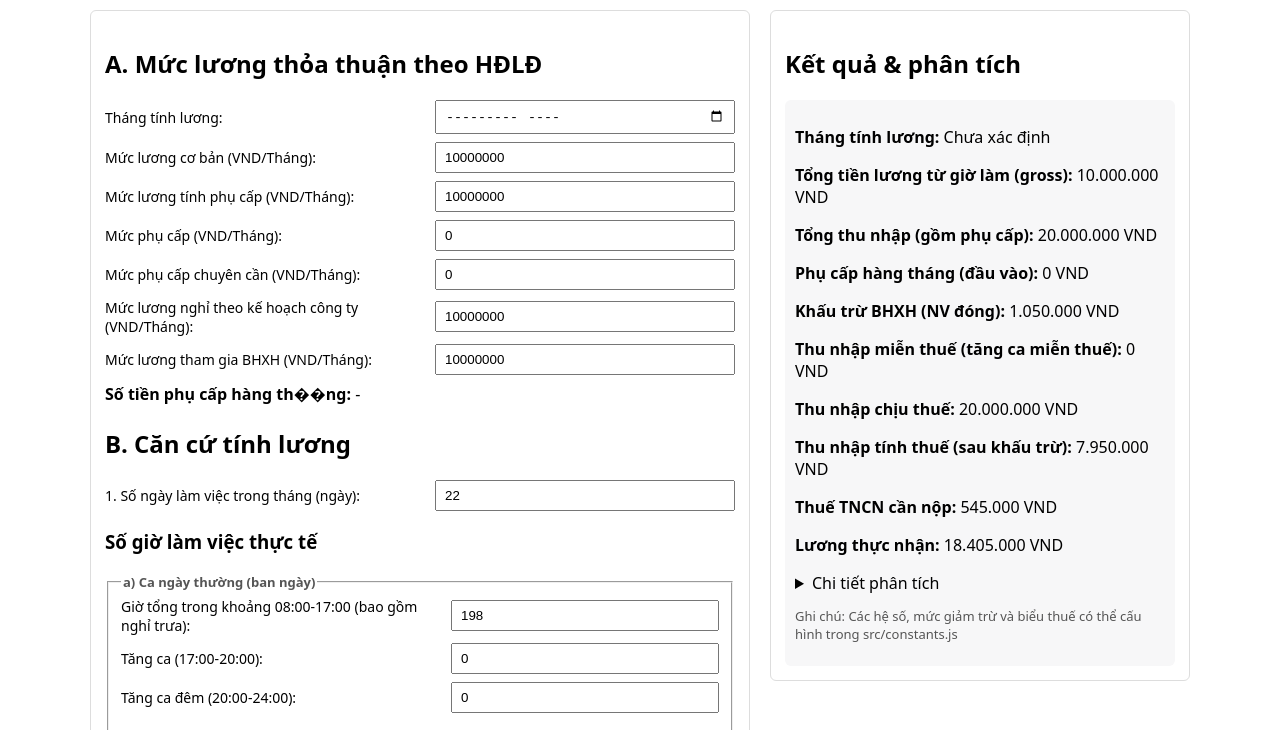
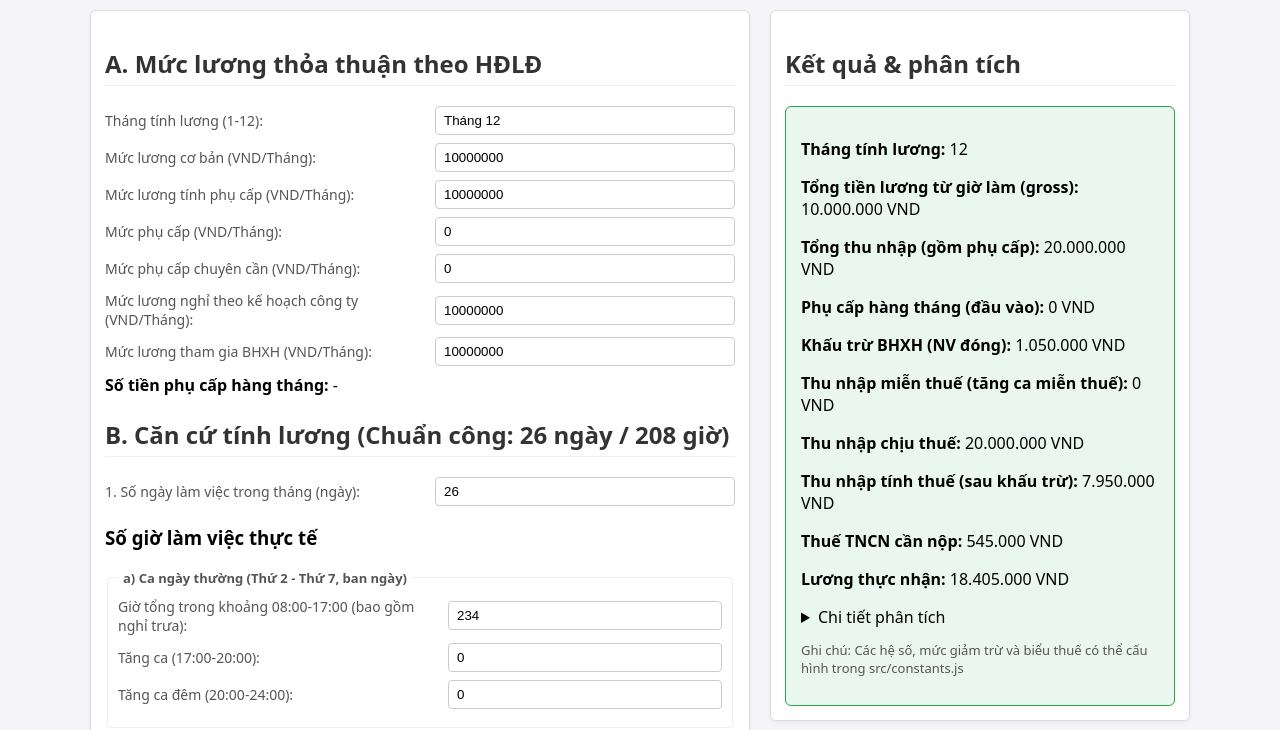
Before and after one commit to tudn1986/vnhr, a plain HTML site: page index.html in a window 1280 px wide. Shown: the part 118-848 px from the top of the page. Drawn offline with Linux system fonts and the light colour scheme.

Commit message:
update công thức1

```diff
--- a/index.html
+++ b/index.html
@@ -5,18 +5,23 @@
   <meta name="viewport" content="width=device-width,initial-scale=1">
   <title>VNHR — Công Cụ Tính Lương (Modular)</title>
   <style>
-    body { font-family: system-ui, -apple-system, "Segoe UI", Roboto, "Helvetica Neue", Arial; padding: 20px; max-width: 1100px; margin: auto; }
-    h1 { margin-bottom: 6px; }
-    h2 { margin-top: 22px; }
+    body { font-family: system-ui, -apple-system, "Segoe UI", Roboto, "Helvetica Neue", Arial; padding: 20px; max-width: 1100px; margin: auto; background-color: #f4f4f9; }
+    h1 { margin-bottom: 6px; color: #0056b3; }
+    h2 { margin-top: 22px; color: #333; border-bottom: 1px solid #eee; padding-bottom: 5px; }
     .grid { display: grid; grid-template-columns: 1fr 420px; gap: 20px; align-items: start; }
-    .card { border: 1px solid #ddd; padding: 14px; border-radius: 6px; background: #fff; }
+    .card { border: 1px solid #ddd; padding: 14px; border-radius: 6px; background: #fff; box-shadow: 0 2px 4px rgba(0,0,0,0.05); }
     .input-row { display:flex; gap:10px; margin-bottom:8px; align-items:center; }
-    .input-row label { width: 320px; font-size: 14px; }
-    input[type=number], input[type=text], input[type=month] { flex:1; padding:6px 8px; }
-    button { padding: 8px 12px; margin-top: 8px; cursor: pointer; }
-    .result-box { margin-top: 12px; padding: 10px; border-radius:6px; background:#f7f7f8; }
+    .input-row label { width: 320px; font-size: 14px; color: #555; }
+    input[type=number], input[type=text], select { flex:1; padding:6px 8px; border: 1px solid #ccc; border-radius: 4px; }
+    select { appearance: none; background-color: #fff; }
+    button { padding: 8px 12px; margin-top: 8px; cursor: pointer; background-color: #007bff; color: white; border: none; border-radius: 4px; }
+    button:hover { background-color: #0056b3; }
+    .result-box { margin-top: 12px; padding: 15px; border-radius:6px; background:#e9f7ee; border: 1px solid #28a745; }
+    .result-box strong { color: #000; }
     details { margin-top:8px; }
     .small { font-size: 13px; color:#555; }
+    fieldset { border: 1px solid #eee; padding: 10px; margin-bottom: 15px; border-radius: 4px; }
+    legend { font-weight: bold; padding: 0 5px; color: #333; }
   </style>
 </head>
 <body>
@@ -27,7 +32,23 @@
     <div>
       <div class="card">
         <h2>A. Mức lương thỏa thuận theo HĐLĐ</h2>
-        <div class="input-row"><label for="payMonth">Tháng tính lương:</label><input id="payMonth" type="month"></div>
+        <div class="input-row">
+            <label for="payMonth">Tháng tính lương (1-12):</label>
+            <select id="payMonth">
+                <option value="1">Tháng 1</option>
+                <option value="2">Tháng 2</option>
+                <option value="3">Tháng 3</option>
+                <option value="4">Tháng 4</option>
+                <option value="5">Tháng 5</option>
+                <option value="6">Tháng 6</option>
+                <option value="7">Tháng 7</option>
+                <option value="8">Tháng 8</option>
+                <option value="9">Tháng 9</option>
+                <option value="10">Tháng 10</option>
+                <option value="11">Tháng 11</option>
+                <option value="12" selected>Tháng 12</option>
+            </select>
+        </div>
         <div class="input-row"><label for="baseSalary">Mức lương cơ bản (VND/Tháng):</label><input id="baseSalary" type="number" value="10000000" min="0"></div>
         <div class="input-row"><label for="allowanceSalary">Mức lương tính phụ cấp (VND/Tháng):</label><input id="allowanceSalary" type="number" value="10000000" min="0"></div>
         <div class="input-row"><label for="monthlyAllowance">Mức phụ cấp (VND/Tháng):</label><input id="monthlyAllowance" type="number" value="0" min="0"></div>
@@ -35,24 +56,21 @@
         <div class="input-row"><label for="planLeaveSalary">Mức lương nghỉ theo kế hoạch công ty (VND/Tháng):</label><input id="planLeaveSalary" type="number" value="10000000" min="0"></div>
         <div class="input-row"><label for="socialSalary">Mức lương tham gia BHXH (VND/Tháng):</label><input id="socialSalary" type="number" value="10000000" min="0"></div>
 
-        <!-- Display monthly allowance amount right under salary inputs -->
         <div style="margin-top:8px; margin-bottom:10px;">
-          <strong>Số tiền phụ cấp hàng th��ng:</strong> <span id="monthlyAllowanceAmount">-</span>
+          <strong>Số tiền phụ cấp hàng tháng:</strong> <span id="monthlyAllowanceAmount">-</span>
         </div>
 
-        <h2>B. Căn cứ tính lương</h2>
-        <div class="input-row"><label for="workingDaysInMonth">1. Số ngày làm việc trong tháng (ngày):</label><input id="workingDaysInMonth" type="number" value="22" min="0"></div>
+        <h2>B. Căn cứ tính lương (Chuẩn công: 26 ngày / 208 giờ)</h2>
+        <div class="input-row"><label for="workingDaysInMonth">1. Số ngày làm việc trong tháng (ngày):</label><input id="workingDaysInMonth" type="number" value="26" min="0"></div>
 
         <h3>Số giờ làm việc thực tế</h3>
-        <!-- a. Ca ngày thường ban ngày -->
         <fieldset>
-          <legend class="small"><strong>a) Ca ngày thường (ban ngày)</strong></legend>
-          <div class="input-row"><label for="day_norm_08_17">Giờ tổng trong khoảng 08:00-17:00 (bao gồm nghỉ trưa):</label><input id="day_norm_08_17" type="number" value="198" min="0"></div>
+          <legend class="small"><strong>a) Ca ngày thường (Thứ 2 - Thứ 7, ban ngày)</strong></legend>
+          <div class="input-row"><label for="day_norm_08_17">Giờ tổng trong khoảng 08:00-17:00 (bao gồm nghỉ trưa):</label><input id="day_norm_08_17" type="number" value="234" min="0"></div>
           <div class="input-row"><label for="day_ot_17_20">Tăng ca (17:00-20:00):</label><input id="day_ot_17_20" type="number" value="0" min="0"></div>
           <div class="input-row"><label for="day_ot_20_24">Tăng ca đêm (20:00-24:00):</label><input id="day_ot_20_24" type="number" value="0" min="0"></div>
         </fieldset>
 
-        <!-- b. Ca ban đêm -->
         <fieldset>
           <legend class="small"><strong>b) Ca ban đêm</strong></legend>
           <div class="input-row"><label for="night_norm_20_22">Giờ trong khoảng 20:00-22:00:</label><input id="night_norm_20_22" type="number" value="0" min="0"></div>
@@ -63,11 +81,9 @@
           <div class="input-row"><label for="night_06_08">Giờ tăng ca (06:00-08:00):</label><input id="night_06_08" type="number" value="0" min="0"></div>
         </fieldset>
 
-        <!-- c, d -->
-        <div class="input-row"><label for="sunday_day_hours">c) Giờ làm chủ nhật (08:00-22:00):</label><input id="sunday_day_hours" type="number" value="0" min="0"></div>
-        <div class="input-row"><label for="sunday_night_hours">d) Giờ làm chủ nhật (20:00-08:00):</label><input id="sunday_night_hours" type="number" value="0" min="0"></div>
+        <div class="input-row"><label for="sunday_day_hours">c) Giờ làm chủ nhật (08:00-22:00, Hệ số 2.0):</label><input id="sunday_day_hours" type="number" value="0" min="0"></div>
+        <div class="input-row"><label for="sunday_night_hours">d) Giờ làm chủ nhật đêm (20:00-08:00, Hệ số 2.7):</label><input id="sunday_night_hours" type="number" value="0" min="0"></div>
 
-        <!-- e, f, g, h -->
         <div class="input-row"><label for="holidayDays">e) Số ngày nghỉ lễ, tết (có hưởng lương):</label><input id="holidayDays" type="number" value="0" min="0"></div>
         <div class="input-row"><label for="paidLeaveDays">f) Số ngày nghỉ phép (có hưởng lương):</label><input id="paidLeaveDays" type="number" value="0" min="0"></div>
         <div class="input-row"><label for="companyPlanLeaveDays">g) Số ngày nghỉ kế hoạch công ty:</label><input id="companyPlanLeaveDays" type="number" value="0" min="0"></div>
--- a/src/constants.js
+++ b/src/constants.js
@@ -1,9 +1,10 @@
 // Hằng số và hệ số có thể điều chỉnh tập trung ở đây.
 // Các hệ số là multiplier so với lương giờ cơ bản (1.0 = 100%).
-export const STANDARD_MONTHLY_HOURS = 176; // mặc định: 22 ngày * 8 giờ
+// Đã điều chỉnh: 26 ngày công x 8 giờ/ngày = 208 giờ
+export const STANDARD_MONTHLY_HOURS = 208; // mặc định: 26 ngày * 8 giờ
 
 export const RATE = {
-  // Ngày thường
+  // Ngày thường (Thứ 2 đến Thứ 7)
   DAY_NORMAL: 1.0,
   DAY_OT_EARLY: 1.5,
   DAY_OT_LATE: 2.1,
@@ -16,7 +17,7 @@ export const RATE = {
   NIGHT_05_06_OT: 2.1,
   NIGHT_06_08_OT: 2.1,
 
-  // Chủ nhật / ngày nghỉ
+  // Chủ nhật / ngày nghỉ (Chủ nhật là ngày nghỉ)
   SUNDAY_DAY: 2.0,
   SUNDAY_NIGHT: 2.7,
 
@@ -26,7 +27,6 @@ export const RATE = {
 };
 
 // Tỷ lệ khấu trừ BHXH (mặc định: người lao động đóng)
-// Bạn có thể chỉnh các giá trị này theo luật hiện hành
 export const INSURANCE_RATES = {
   SOCIAL: 0.08,     // BHXH NV đóng (8%)
   HEALTH: 0.015,    // BHYT NV đóng (1.5%)
@@ -34,13 +34,11 @@ export const INSURANCE_RATES = {
 };
 export const INSURANCE_TOTAL_RATE = INSURANCE_RATES.SOCIAL + INSURANCE_RATES.HEALTH + INSURANCE_RATES.UNEMPLOYMENT;
 
-// Quy định PIT / giảm trừ gia cảnh (có thể chỉnh)
+// Quy định PIT / giảm trừ gia cảnh
 export const PIT_PERSONAL_RELIEF = 11000000; // VNĐ / tháng
 export const PIT_DEPENDENT_RELIEF = 4400000; // VNĐ / người / tháng
 
-// Biểu thuế lũy tiến từng bậc (tháng) — cấu hình mặc định theo ví dụ
-// Mỗi phần tử {limit, rate} nghĩa là: bậc có giới hạn "limit" VND, thuế suất rate.
-// Dãy được áp từ nhỏ đến lớn; phần vượt bậc cuối cùng tính theo rate cuối.
+// Biểu thuế lũy tiến từng bậc (tháng)
 export const PIT_BRACKETS = [
   { limit: 5000000, rate: 0.05 },
   { limit: 10000000, rate: 0.10 },
@@ -51,9 +49,6 @@ export const PIT_BRACKETS = [
   { limit: Infinity, rate: 0.35 }
 ];
 
-// Cấu hình tăng ca miễn thuế (mặc định tắt — đặt TAX_FREE_OVERTIME_HOURS>0 để bật)
-// - TAX_FREE_OVERTIME_HOURS: số giờ tăng ca tối đa được miễn thuế
-// - TAX_FREE_OVERTIME_USE_RATE: % của tiền tăng ca (1.0 = toàn bộ tiền tăng ca miễn)
-// Lưu ý: luật thực tế có thể khác — tùy chỉnh theo chính sách công ty/luật.
-export const TAX_FREE_OVERTIME_HOURS = 0; // mặc định 0 (không miễn)
-export const TAX_FREE_OVERTIME_USE_RATE = 0.0; // 0..1
+// Cấu hình tăng ca miễn thuế (mặc định tắt)
+export const TAX_FREE_OVERTIME_HOURS = 0;
+export const TAX_FREE_OVERTIME_USE_RATE = 0.0;
--- a/src/controller.js
+++ b/src/controller.js
@@ -25,16 +25,16 @@ function readModelFromInputs() {
       if (input.type === 'number') {
         values[id] = getInputNumber(id);
       }
-      // Đối với trường tháng (text/month)
+      // Đối với trường select (payMonth) hoặc các loại input khác
       else {
         values[id] = input.value;
       }
     }
   });
 
-  // Tạo mô hình và trả về
+  // Tạo mô hình
   const model = new SalaryModel(values);
-  model.payMonth = values.payMonth || ''; // Gán lại payMonth vào model
+  model.payMonth = values.payMonth || '';
   return model;
 }
 
@@ -52,11 +52,15 @@ function recalc() {
  * Thiết lập Controller: Gắn sự kiện cho tất cả inputs
  */
 export function setupController() {
-  // 1. Gắn sự kiện 'input' để tính toán trực tiếp
+  // 1. Gắn sự kiện 'input' (cho number/text) và 'change' (cho select) để tính toán trực tiếp
   inputIds.forEach(id => {
     const input = el(id);
     if (input) {
-      input.addEventListener('input', recalc);
+      if (input.tagName === 'SELECT') {
+          input.addEventListener('change', recalc);
+      } else {
+          input.addEventListener('input', recalc);
+      }
     }
   });
 
@@ -70,7 +74,6 @@ export function setupController() {
   const resetBtn = el('resetBtn');
   if (resetBtn) {
     resetBtn.addEventListener('click', () => {
-      // Logic reset form (ví dụ: tải lại trang hoặc đặt lại giá trị mặc định)
       window.location.reload();
     });
   }
--- a/src/model.js
+++ b/src/model.js
@@ -19,7 +19,6 @@ function effectiveHours(totalHours, shiftLen = 9, unpaid = 1) {
   return Math.max(0, totalHours - fullShifts * unpaid);
 }
 
-// Giả định class SalaryModel đã được định nghĩa và chứa thuộc tính 'hours' và các thuộc tính lương
 export class SalaryModel {
   constructor(values) {
     this.baseSalary = values.baseSalary;
@@ -66,24 +65,17 @@ export class SalaryModel {
     // --- 1. Tính toán thành phần Lương Giờ/Ngày (Raw/Adjusted) ---
 
     // Tiền lương cơ bản hàng giờ (cho các phần tử không bị điều chỉnh break)
-    comps.otDayEarly = this.hours.day_ot_17_20 * bh * r.DAY_OT_EARLY; // Tăng ca ngày 17:00-20:00
+    comps.otDayEarly = (this.hours.day_ot_17_20 || 0) * bh * r.DAY_OT_EARLY; // Tăng ca ngày 17:00-20:00
 
     comps.night05_06 = (this.hours.night_05_06 || 0) * bh * r.NIGHT_05_06_OT; // Tăng ca đêm sau 05:00
     comps.night06_08 = (this.hours.night_06_08 || 0) * bh * r.NIGHT_06_08_OT; // Tăng ca đêm sau 06:00
 
-    comps.sundayDay = this.hours.sunday_day_hours * bh * r.SUNDAY_DAY;
-    comps.sundayNight = this.hours.sunday_night_hours * bh * r.SUNDAY_NIGHT;
+    comps.sundayDay = (this.hours.sunday_day_hours || 0) * bh * r.SUNDAY_DAY;
+    comps.sundayNight = (this.hours.sunday_night_hours || 0) * bh * r.SUNDAY_NIGHT;
 
     // Lương Nghỉ Phép/Lễ/Kế hoạch (tính theo ngày * 8 giờ)
     comps.holidayDay = (this.hours.holidayDays || 0) * 8 * bh * r.HOLIDAY_DAY;
-
-    // BỔ SUNG LOGIC holidayNight: Giả định 1 ngày lễ làm đêm = 8 giờ * bh * 3.9
-    // Lưu ý: Tuyệt vời hơn nếu có input nhập giờ làm đêm lễ, nhưng ở đây dùng logic 8 giờ/ngày
-    // Cần có input: holidayNightDays (số ngày làm đêm lễ)
-    // Dựa trên file index.html, không có input này, nên ta giả định người dùng đã tính giờ đêm vào holidayDay.
-    // Nếu phải bổ sung logic:
-    // comps.holidayNight = (this.hours.holidayNightDays || 0) * 8 * bh * r.HOLIDAY_NIGHT;
-    comps.holidayNight = 0; // Tạm giữ 0 do không có input tách biệt trong form
+    comps.holidayNight = 0; // Giữ 0 do thiếu input tách biệt
 
     comps.paidLeave = (this.hours.paidLeaveDays || 0) * 8 * bh;
 
@@ -108,7 +100,7 @@ export class SalaryModel {
     const effectiveNightHours = effectiveHours(totalNightBucketHours, 9, 1);
     const nightScale = totalNightBucketHours > 0 ? (effectiveNightHours / totalNightBucketHours) : 1;
 
-    // SỬA LỖI: Tính toán các thành phần đêm và tăng ca đêm đã điều chỉnh
+    // Tính toán các thành phần đêm và tăng ca đêm đã điều chỉnh
     comps.dayOt20_24 = (this.hours.day_ot_20_24 || 0) * bh * r.DAY_OT_LATE * nightScale;
     comps.night20_22 = (this.hours.night_norm_20_22 || 0) * bh * r.NIGHT_NORMAL_20_22 * nightScale;
     comps.night22_24 = (this.hours.night_22_24 || 0) * bh * r.NIGHT_22_24 * nightScale;
@@ -122,13 +114,13 @@ export class SalaryModel {
       comps.baseDay, comps.otDayEarly, comps.dayOt20_24, comps.night20_22,
       comps.night22_24, comps.night00_04, comps.night04_05, comps.night05_06,
       comps.night06_08, comps.sundayDay, comps.sundayNight, comps.holidayDay,
-      comps.holidayNight, // Đã bổ sung
+      comps.holidayNight,
       comps.paidLeave, comps.companyPlanLeave, comps.extraOvertime
     ].reduce((s, v) => s + (Number(v) || 0), 0);
 
     // Tính Phụ cấp và Tổng thu nhập
-    comps.allowancePay = (this.allowanceSalary || 0); // Giả định phụ cấp được tính theo allowanceSalary
-    comps.attendanceAllowance = (this.attendanceAllowanceBase || 0); // Giả định phụ cấp chuyên cần là cố định (Chưa có logic trừ khi vắng mặt)
+    comps.allowancePay = (this.allowanceSalary || 0);
+    comps.attendanceAllowance = (this.attendanceAllowanceBase || 0);
 
     comps.totalIncome = comps.hourlyTotal + comps.allowancePay + comps.attendanceAllowance + (this.monthlyAllowance || 0);
 
@@ -136,7 +128,6 @@ export class SalaryModel {
 
     const totalDaysForInsurance = (this.workingDaysInMonth || 0) + (this.hours.holidayDays || 0) + (this.hours.paidLeaveDays || 0) + (this.hours.companyPlanLeaveDays || 0);
 
-    // BHXH chỉ tính khi tổng ngày làm/nghỉ có lương >= 14 ngày
     if (totalDaysForInsurance >= 14) {
       comps.insuranceDeduction = (this.socialSalary || 0) * INSURANCE_TOTAL_RATE;
     } else {
@@ -146,8 +137,6 @@ export class SalaryModel {
     // --- 5. Tính Thuế TNCN ---
 
     const taxFreeHours = Math.max(0, Math.min(this.hours.extraOvertimeHours || 0, TAX_FREE_OVERTIME_HOURS || 0));
-    // Tiền tăng ca được miễn thuế (dựa trên lương giờ thường * hệ số 1.5 - lương giờ thường 1.0)
-    // Ở đây ta dùng công thức đơn giản: số giờ * lương giờ * 1.5 (tăng ca ngày)
     comps.taxFreeOvertime = taxFreeHours * bh * RATE.DAY_OT_EARLY * (TAX_FREE_OVERTIME_USE_RATE || 0);
 
     comps.taxableIncome = Math.max(0, comps.totalIncome - (comps.taxFreeOvertime || 0));
@@ -155,7 +144,6 @@ export class SalaryModel {
     const personalRelief = PIT_PERSONAL_RELIEF || 0;
     const dependentRelief = (this.numDependents || 0) * (PIT_DEPENDENT_RELIEF || 0);
 
-    // Thu nhập tính thuế = Thu nhập chịu thuế - Khấu trừ bảo hiểm - Giảm trừ gia cảnh
     comps.taxableBase = Math.max(0, comps.taxableIncome - (comps.insuranceDeduction || 0) - personalRelief - dependentRelief);
 
     comps.personalIncomeTax = computeProgressiveTax(comps.taxableBase);
```
